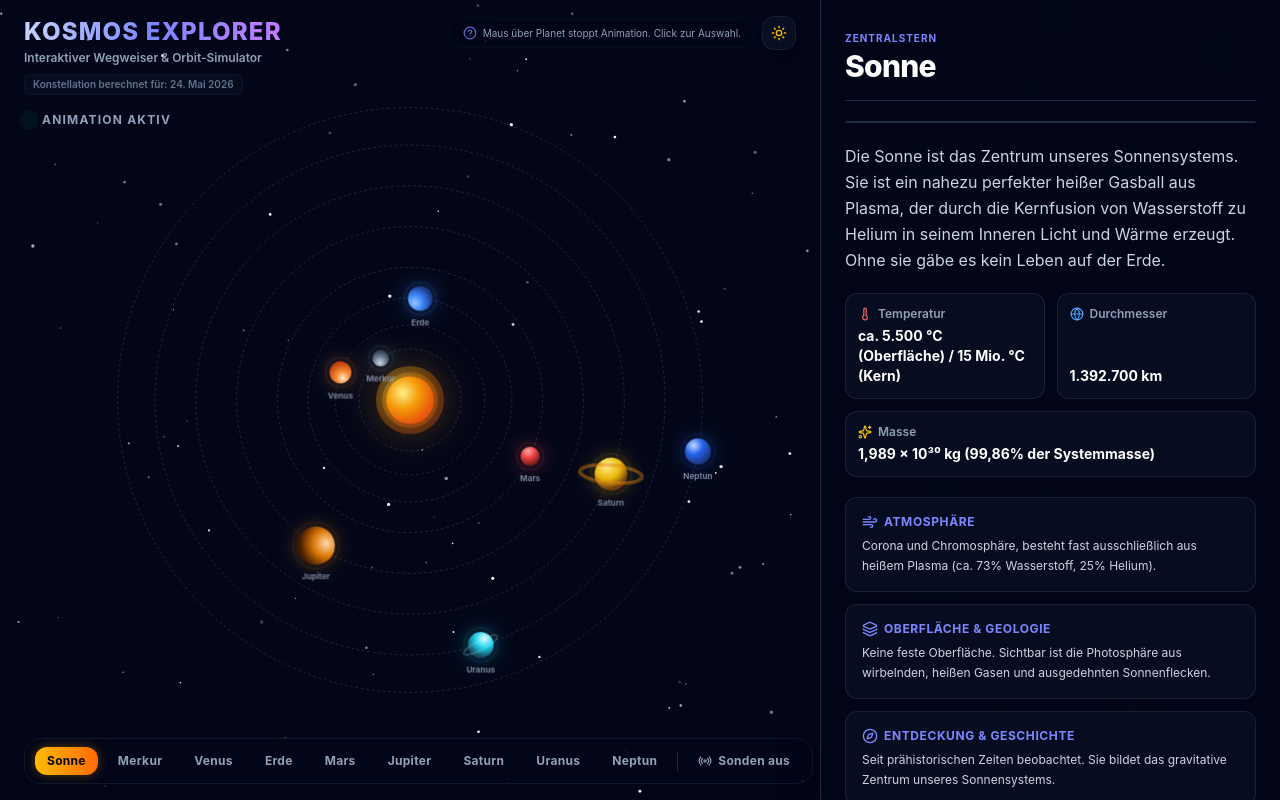
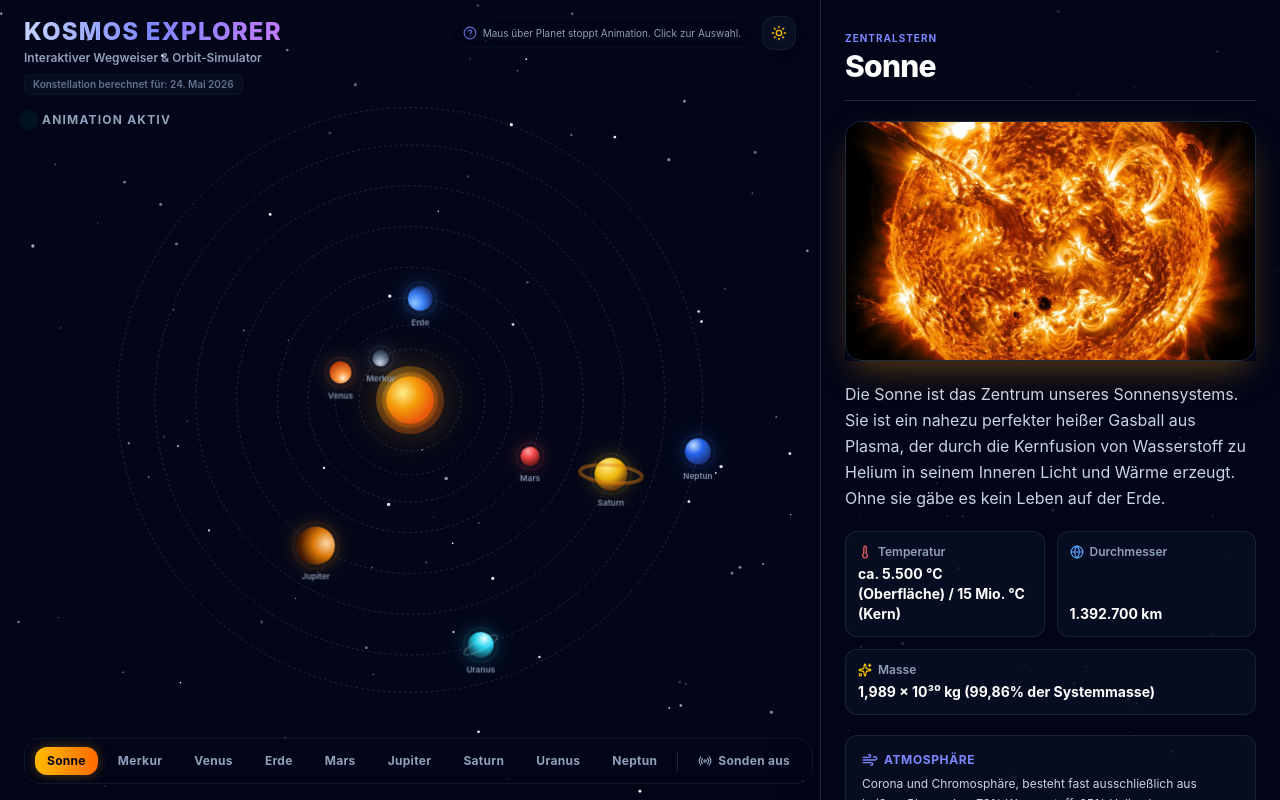
Before and after one commit to ish-michael/solarsystem, a React (Vite) app: page / in a window 1280 px wide. Built offline with nearby package versions, Linux system fonts and the light colour scheme.

Commit message:
fix: simplify image rendering style to resolve WebKit bugs

```diff
--- a/src/components/DetailPanel.tsx
+++ b/src/components/DetailPanel.tsx
@@ -53,7 +53,7 @@ export default function DetailPanel({
   const moonItemClass = isLightTheme ? 'hover:bg-stone-200/40 border-stone-200/40' : 'hover:bg-slate-900/40 border-slate-800/40';
 
   return (
-    <aside className={`w-full lg:w-[460px] backdrop-blur-md p-6 flex flex-col overflow-y-auto shadow-2xl z-10 transition-all duration-300 ${containerClass}`}>
+    <aside className={`w-full lg:w-[460px] p-6 flex flex-col overflow-y-auto shadow-2xl z-10 transition-all duration-300 ${containerClass}`}>
 
       {/* Header section with Name and the interactive Focus Button */}
       <div className={`flex items-center justify-between border-b pb-4 mb-5 ${isLightTheme ? 'border-stone-200' : 'border-slate-800'}`}>
@@ -123,30 +123,20 @@ export default function DetailPanel({
 
       {/* Realistic NASA-style Planet Image */}
       <div
-        className={`relative w-full rounded-2xl overflow-hidden mb-5 border shadow-xl group ${
-          isLightTheme ? 'border-stone-200/80 bg-stone-200/50' : 'border-slate-800 bg-slate-900/60'
-        }`}
+        className="relative w-full mb-5 shadow-xl"
         style={{
           boxShadow: isLightTheme
             ? '0 10px 25px -5px rgba(0,0,0,0.05)'
             : `0 15px 35px -10px ${selectedPlanet?.glowColor || 'rgba(245, 158, 11, 0.4)'}`,
-          height: '240px',
-          transform: 'translateZ(0)',
-          WebkitTransform: 'translateZ(0)',
-          backfaceVisibility: 'hidden',
-          WebkitBackfaceVisibility: 'hidden'
+          height: '240px'
         }}
       >
         <img
           src={imagePath}
           alt={`NASA Teleskopaufnahme von ${title}`}
-          className="w-full h-full object-cover group-hover:scale-105 transition-transform duration-700 select-none"
-          style={{
-            transform: 'translateZ(0)',
-            WebkitTransform: 'translateZ(0)',
-            backfaceVisibility: 'hidden',
-            WebkitBackfaceVisibility: 'hidden'
-          }}
+          className={`w-full h-full object-cover rounded-2xl border select-none ${
+            isLightTheme ? 'border-stone-200/80 bg-stone-200/50' : 'border-slate-800 bg-slate-900/60'
+          }`}
         />
       </div>
 
```
